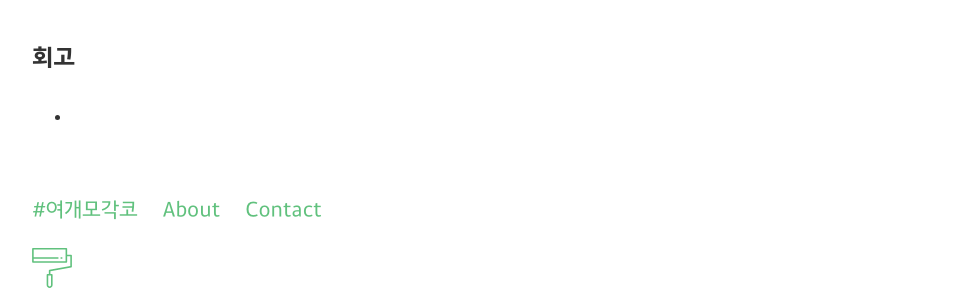
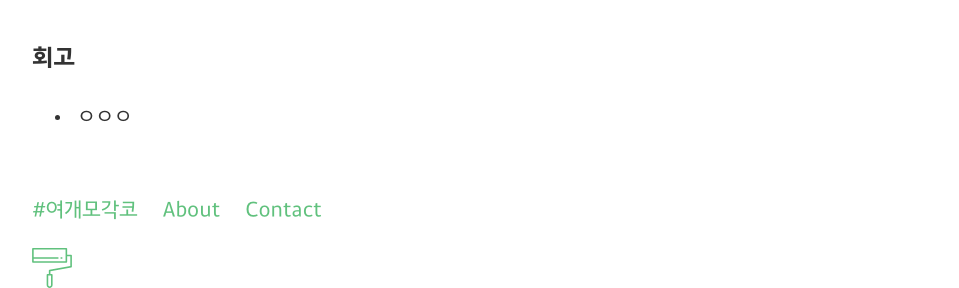
Before and after one commit to yeogaemogaco/retrospective-2nd, a Jekyll site: the page built from _posts/2017-11-04-sumsum27.md, in a window 1280 px wide. Shown: the part 1657-1945 px from the top of the page, without its empty margins (158-1117 px from the left). Built offline with Jekyll 4.4.1, drawn with Linux system fonts in a browser that asks for light colours.

Commit message:
[추가] 햇반 4주차 목표 및 회고 추가
[추가] 햇반 4주차 목표 및 회고 추가

```diff
--- a/_posts/2017-11-04-sumsum27.md
+++ b/_posts/2017-11-04-sumsum27.md
@@ -49,4 +49,4 @@ date: 2017-11-17 23:46
 
 ### 회고
 
--
+-  ㅇㅇㅇ
```
